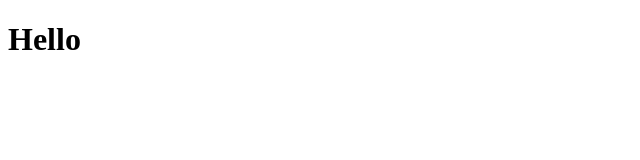
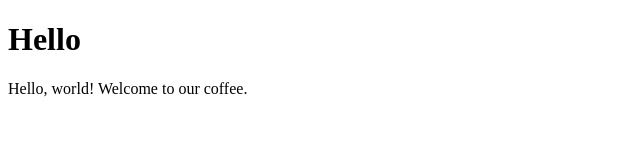
Before and after one commit to alexkobrin/espresso-yourself, a plain HTML site: page index.html in a window 1280 px wide. Shown: the whole page, without its empty margins (0-640 px from the left). Drawn offline with Linux system fonts and the light colour scheme.

Commit message:
Add hello message block

```diff
--- a/index.html
+++ b/index.html
@@ -9,5 +9,8 @@
   <div class="hello">
     <h1>Hello</h1>
   </div>
+  <div class="hello">
+    <p>Hello, world! Welcome to our coffee.</p>
+  </div>
 </body>
 </html>
```
